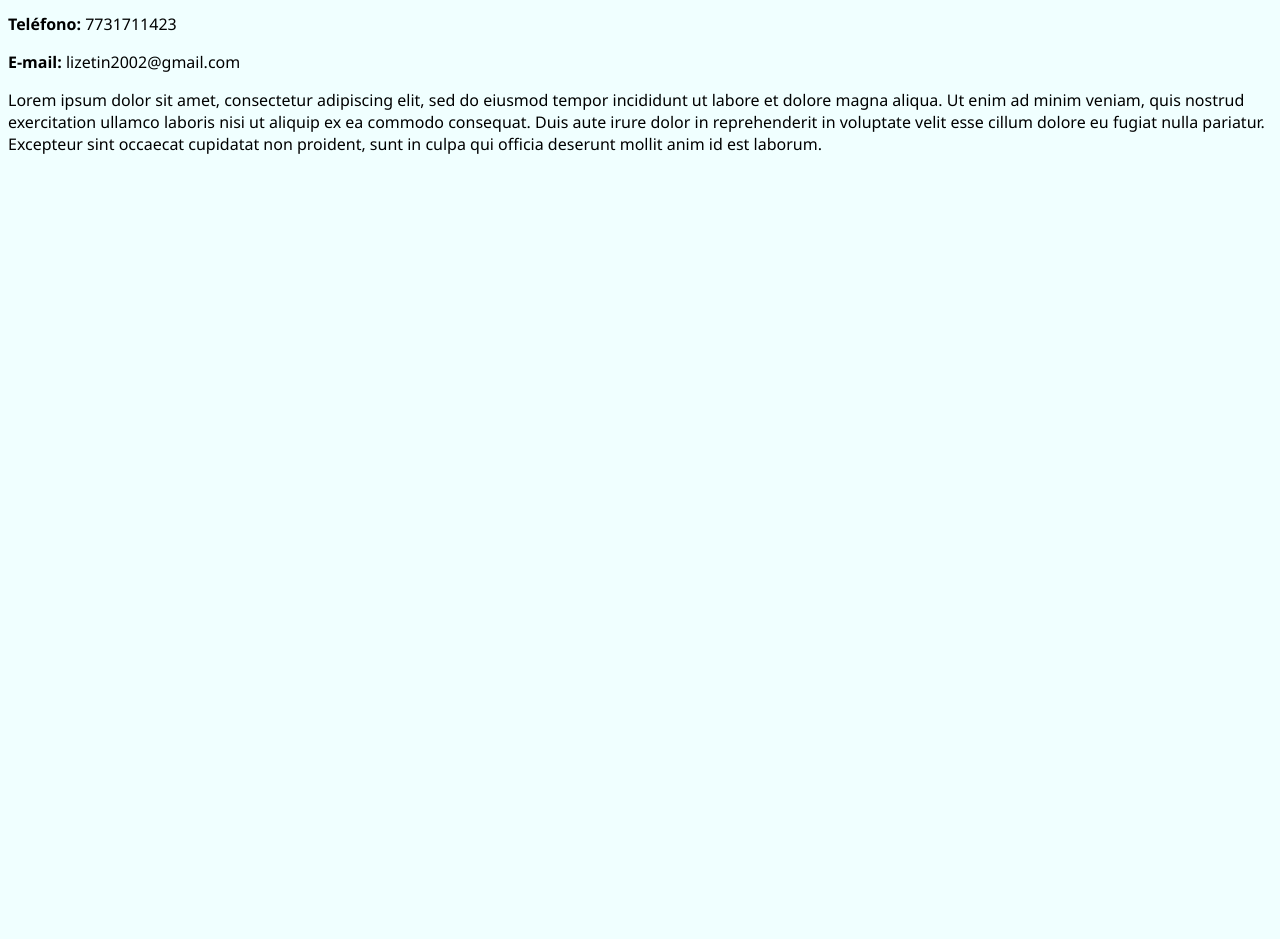
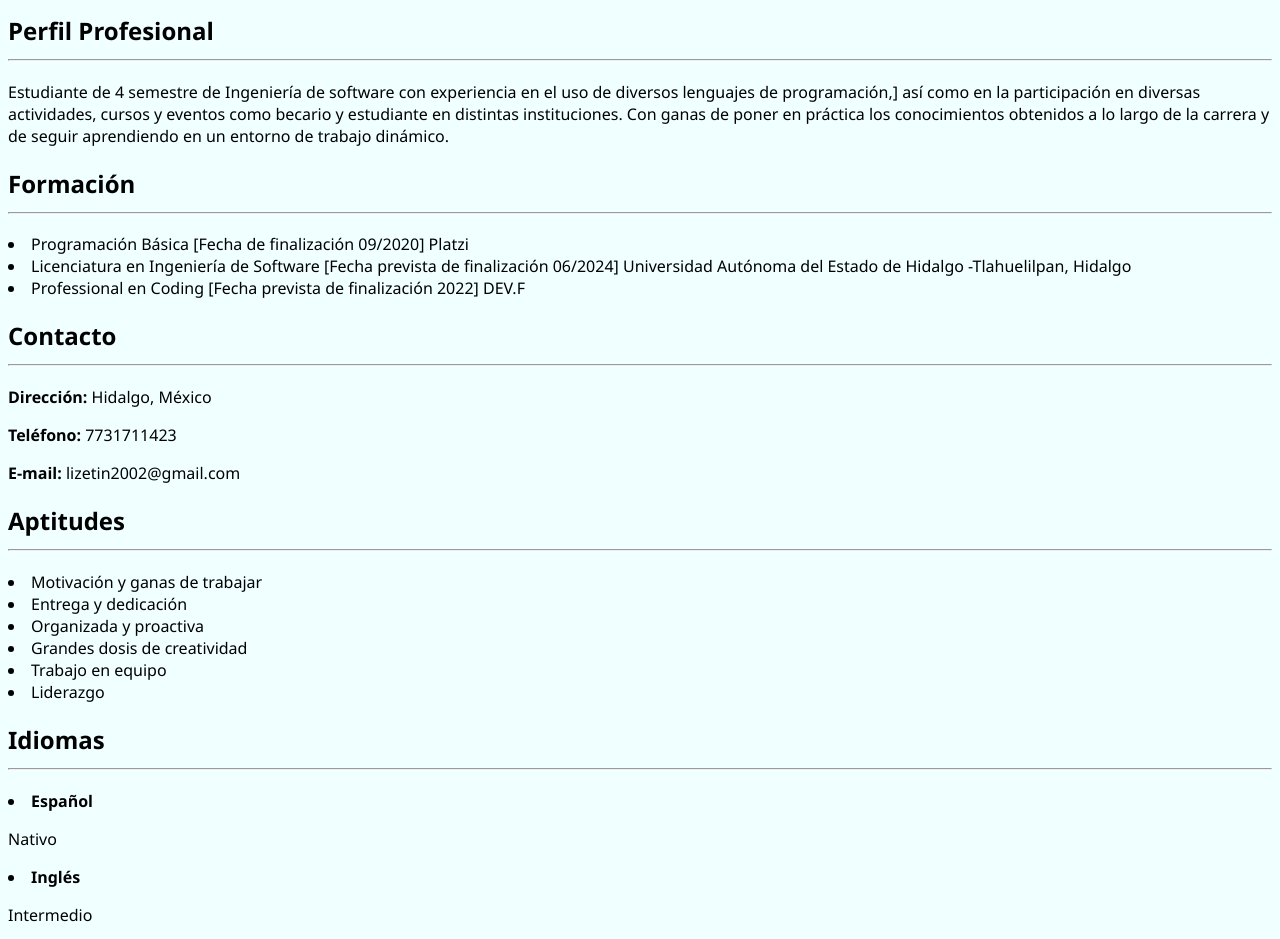
Before and after one commit to LZeth/cv, a plain HTML site: page Index.html in a window 1280 px wide. Shown: the part 111-1050 px from the top of the page. Before the commit the page ends 800 px from the top, so only its background shows below. Drawn offline with Linux system fonts and the light colour scheme.

Commit message:
Create Index.html

```diff
--- a/Index.html
+++ b/Index.html
@@ -8,23 +8,95 @@
     <title>Mi CV</title>
 </head>
 <body>
-    <div cuerpo>
+    <nav>
+            <div class="nombre">
                 <h1>
                     Lizeth Gretel Paredes Ramírez
                 </h1>
-    <div datos>
+            </div>
+            <div>
+                <img src="descarga.png" alt="perfil" class="image">
+            </div>
+            <hr>
+    </nav>
+
+    <section>
+        <h2>
+            Perfil Profesional <hr>
+        </h2>
+        <p>
+            Estudiante de 4 semestre de Ingeniería de software con experiencia en el uso de diversos lenguajes de programación,]
+            así como en la participación en diversas actividades, cursos y eventos como becario y estudiante en distintas instituciones.
+            Con ganas de poner en práctica los conocimientos obtenidos a lo largo de la carrera y de seguir aprendiendo en un entorno de trabajo dinámico.
+        </p>
+    </section>
+    <section>
+        <h2>
+            Formación <hr>
+        </h2>
+        <li>
+            Programación Básica [Fecha de finalización 09/2020]
+            Platzi
+        </li>
+        <li>
+            Licenciatura en Ingeniería de Software [Fecha prevista de finalización 06/2024]
+            Universidad Autónoma del Estado de Hidalgo -Tlahuelilpan, Hidalgo
+        </li>
+        <li>
+            Professional en Coding [Fecha prevista de finalización 2022]
+            DEV.F
+        </li>
+    </section>
+    <section>
+        <h2>
+            Contacto <hr>
+        </h2>
+        <div class="datos">
             <p>
                 <b>Dirección: </b>  Hidalgo,  México </p>
             <p  tel>
                 <b>Teléfono: </b> 7731711423</p>
             <p correo><b>E-mail:</b> lizetin2002@gmail.com</p>
         </div>
-    <div informacion>
-        <p>Lorem ipsum dolor sit amet, consectetur adipiscing elit, sed do eiusmod tempor incididunt ut labore et dolore magna aliqua.
-            Ut enim ad minim veniam, quis nostrud exercitation ullamco laboris nisi ut aliquip ex ea commodo consequat. Duis aute irure
-            dolor in reprehenderit in voluptate velit esse cillum dolore eu fugiat nulla pariatur.
-            Excepteur sint occaecat cupidatat non proident, sunt in culpa qui officia deserunt mollit anim id est laborum.</p>
-    </div>
-    </div>
+    </section>
+    <section>
+        <h2>
+            Aptitudes <hr>
+        </h2>
+        <li>
+            Motivación y ganas de trabajar
+        </li>
+        <li>
+            Entrega  y dedicación
+        </li>
+        <li>
+            Organizada y proactiva
+        </li>
+        <li>
+            Grandes dosis de creatividad
+        </li>
+        <li>
+            Trabajo en equipo
+        </li>
+        <li>
+            Liderazgo
+        </li>
+    </section>
+    <section class="idiomas">
+        <h2>
+            Idiomas <hr>
+        </h2>
+        <li><b>Español</b>
+            <p>Nativo</p>
+        </li>
+        <li><b>Inglés</b>
+            <p>Intermedio</p>
+        </li>
+        <li><b>Japonés</b>
+            <p>Básico</p>
+        </li>
+
+    </section>
+
 </body>
 </html>
```
Lines whose indentation alone changed are shown as unchanged.
